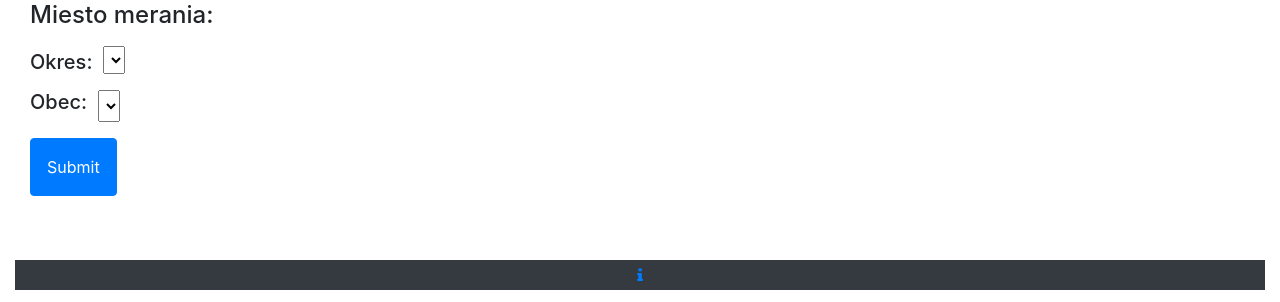
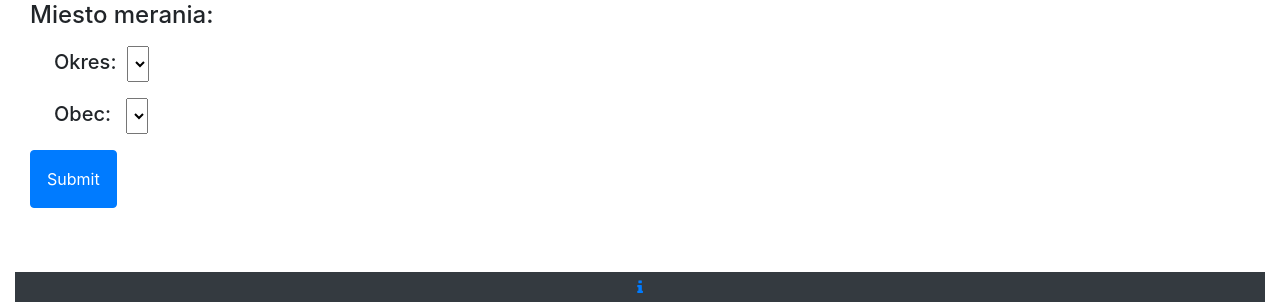
Before and after one commit to samod1/filipSOC, a PHP site: page /settings.php in a window 1280 px wide. Shown: the part 887-1189 px from the top of the page. Run offline with PHP 8.4, Linux system fonts and the light colour scheme; data that the repository does not hold is empty; some libraries are stand-ins or nearby versions.

Commit message:
upravenie dizajnu

```diff
--- a/UI/settings.php
+++ b/UI/settings.php
@@ -44,7 +44,7 @@
                 <!--Miesto merania-->
                 <h4 class="display-5 mb-3">Miesto merania:<br></h3>
                 <div class="input-group mb-3">
-                    <h5 class="display-5 mb-0 mt-1">Okres: &nbsp;</h5>
+                    <h5 class="display-5 mt-1 ml-4">Okres: &nbsp;</h5>
                     <select class="form-select" name="okres" id="okres" aria-label="Okres" required>
                     <?php
                         $query_okres = "SELECT * FROM filip_soc.enum_okres eo WHERE eo.`kód krajiny` = '703';";
@@ -63,8 +63,8 @@
                 </div>
 
                 <div class="input-group mb-3">
-                    <h5 class="display-5">Obec: &nbsp;</h5>
-                    <select class="form-select" name="obec" id="obec" aria-label="Obec" required>
+                    <h5 class="display-5 mt-1 ml-4">Obec: &nbsp;</h5>
+                    <select class="form-select ml-1" name="obec" id="obec" aria-label="Obec" required>
                     <?php
 
                         $okr = 703;
@@ -126,20 +126,20 @@
                         <form action="" method="POST">
                             <div class="input-group mb-3">
                                 <div class="input-group-prepend">
-                                    <span class="input-group-text" id="basic-addon1">Názov senzoru</span>
+                                    <span class="input-group-text ml-1" id="basic-addon1">Názov senzoru</span>
                                 </div>
-                                <input type="text" name="id_sensor" id="id_sensor" class="form-control" aria-describedby="id_sensor">
+                                <input type="text" name="id_sensor" id="id_sensor" class="form-control mr-1" aria-describedby="id_sensor">
                             </div>
 
                             <!--Vyuzitie-->
                             <div class="input-group mb-3">
                                 <div class="input-group-prepend">
-                                    <span class="input-group-text" id="basic-addon1">Vyuzitie</span>
+                                    <span class="input-group-text ml-1" id="basic-addon1">Vyuzitie</span>
                                 </div>
-                                    <input type="text" name="function" id="function" class="form-control" aria-describedby="function_sensor">
+                                    <input type="text" name="function" id="function" class="form-control mr-1" aria-describedby="function_sensor">
 
                             </div>
-                            <input type="submit" name="poslat" id="poslat" class="btn btn-primary">
+                            <input type="submit" name="poslat" id="poslat" class="btn btn-primary mr-3 float-right">
 
                             <?php
                                 if(isset($_POST["poslat"]))
```
